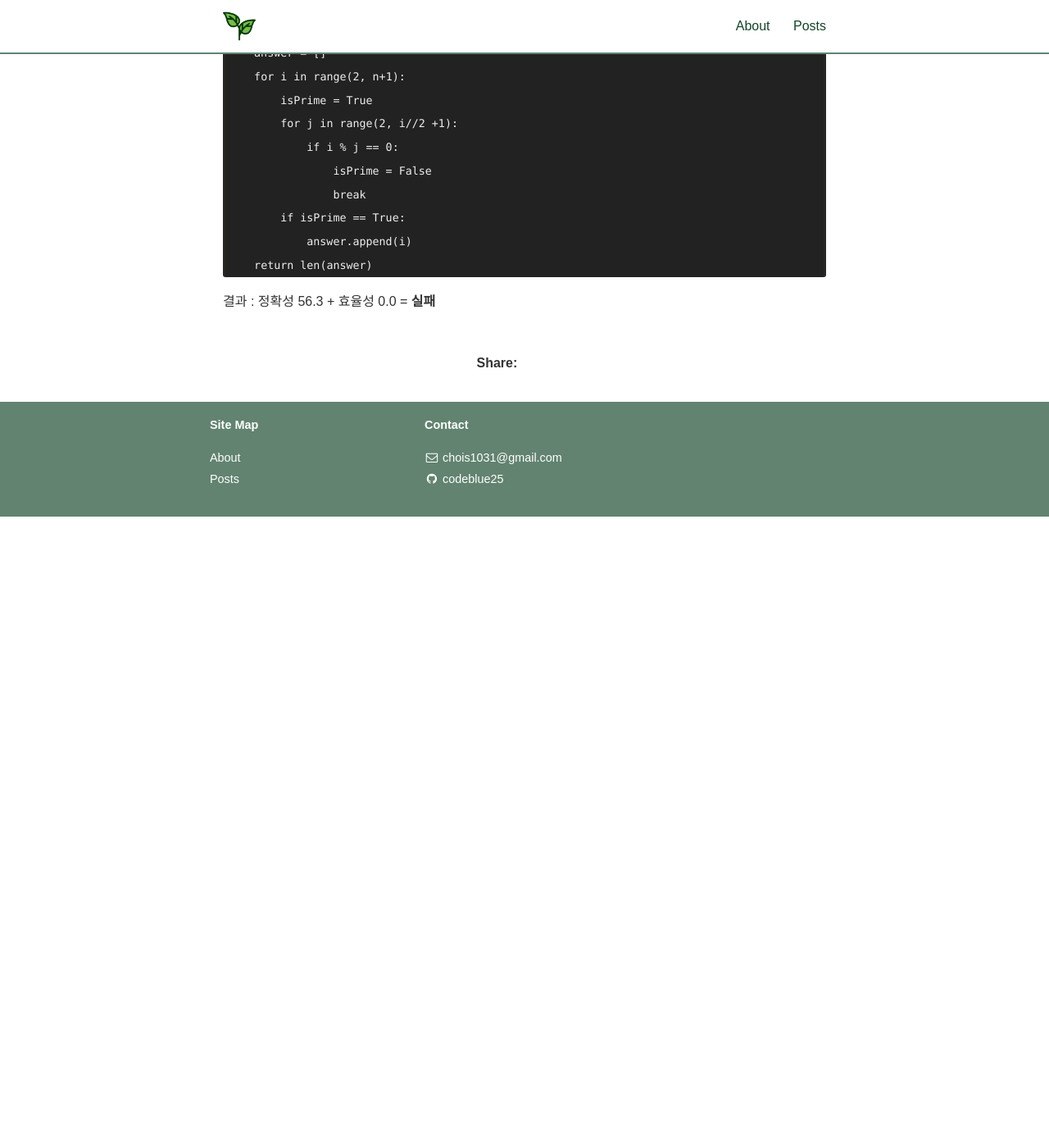
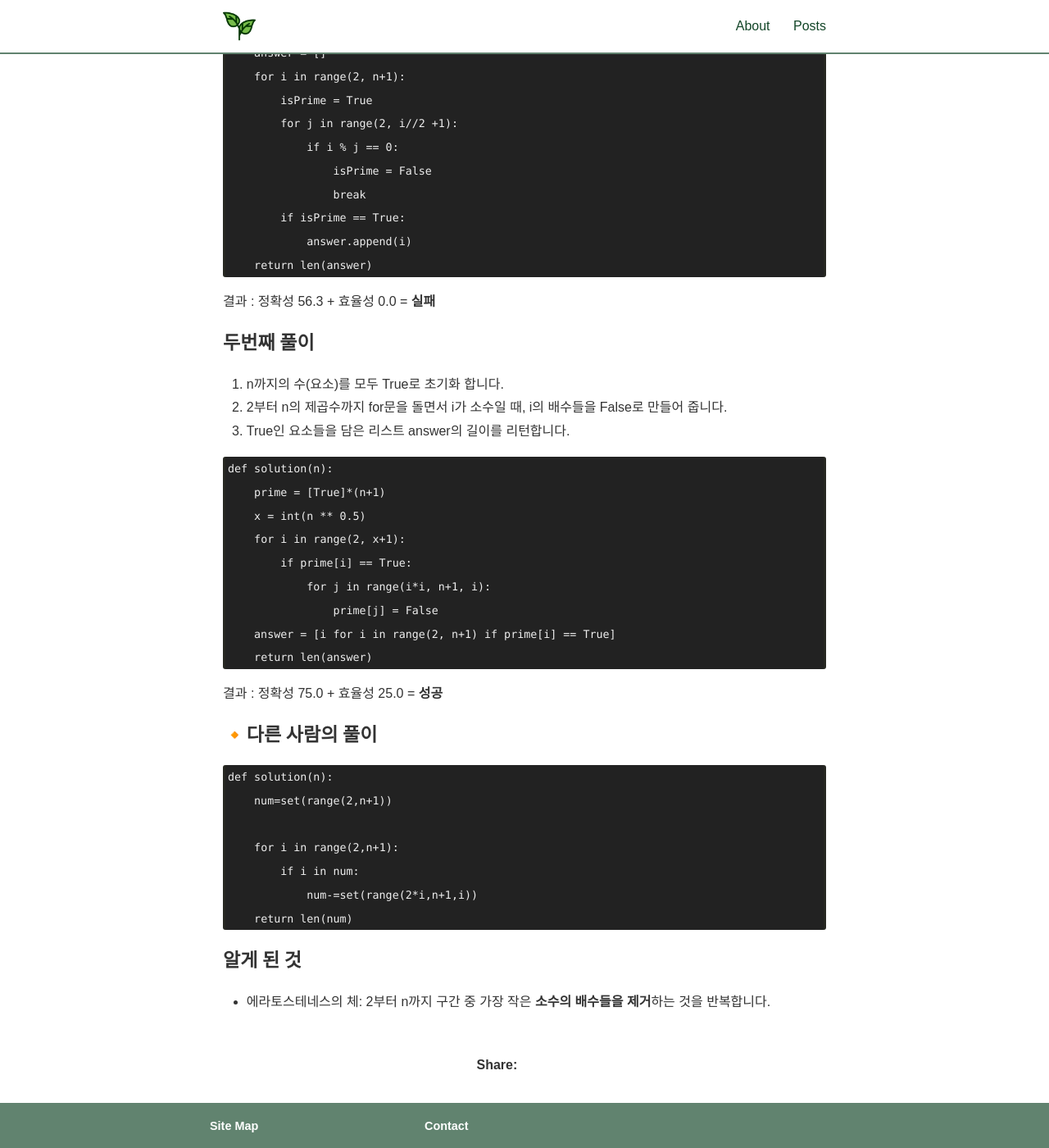
Before and after one commit to codeblue25/codeblue25.github.io, a Jekyll site: the page built from _posts/2021-06-01-exercise19.md, in a window 1280 px wide and 1400 px high, scrolled down 866 px. Shown: the whole window at 82% size. Built offline with Jekyll 4.4.1, drawn with Linux system fonts in a browser that asks for light colours; nearby versions of some CDN libraries; some web fonts are replaced; a style sheet for code colours, icons or effects is not loaded; before the commit the page ends 1496 px from its top, so only the background shows below that.

Commit message:
프로그래머스 Level1 소수찾기
두번째 풀이와 다른사람의 풀이, 에라토스테네스의 체 개념

````diff
--- a/_posts/2021-06-01-exercise19.md
+++ b/_posts/2021-06-01-exercise19.md
@@ -40,3 +40,39 @@ def solution(n):
 ```
 
 결과 : 정확성 56.3 + 효율성 0.0 = **실패**<br/>
+
+<h3>두번째 풀이</h3>
+
+1. n까지의 수(요소)를 모두 True로 초기화 합니다.
+2. 2부터 n의 제곱수까지 for문을 돌면서 i가 소수일 때, i의 배수들을 False로 만들어 줍니다.
+3. True인 요소들을 담은 리스트 answer의 길이를 리턴합니다.
+
+```python
+def solution(n):
+    prime = [True]*(n+1)
+    x = int(n ** 0.5)
+    for i in range(2, x+1):
+        if prime[i] == True:
+            for j in range(i*i, n+1, i):
+                prime[j] = False
+    answer = [i for i in range(2, n+1) if prime[i] == True]
+    return len(answer)
+```
+
+결과 : 정확성 75.0 + 효율성 25.0 = **성공**<br/>
+
+<h3>🔸다른 사람의 풀이</h3>
+
+```python
+def solution(n):
+    num=set(range(2,n+1))
+
+    for i in range(2,n+1):
+        if i in num:
+            num-=set(range(2*i,n+1,i))
+    return len(num)
+```
+
+<h3>알게 된 것</h3>
+
+- 에라토스테네스의 체: 2부터 n까지 구간 중 가장 작은 **소수의 배수들을 제거**하는 것을 반복합니다.
````
